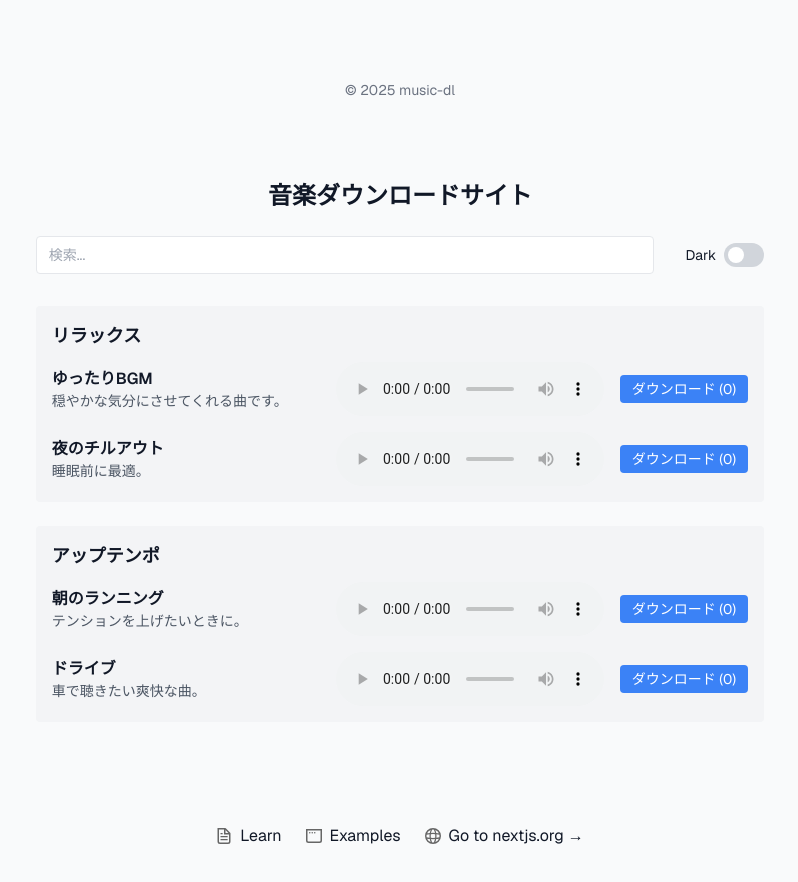
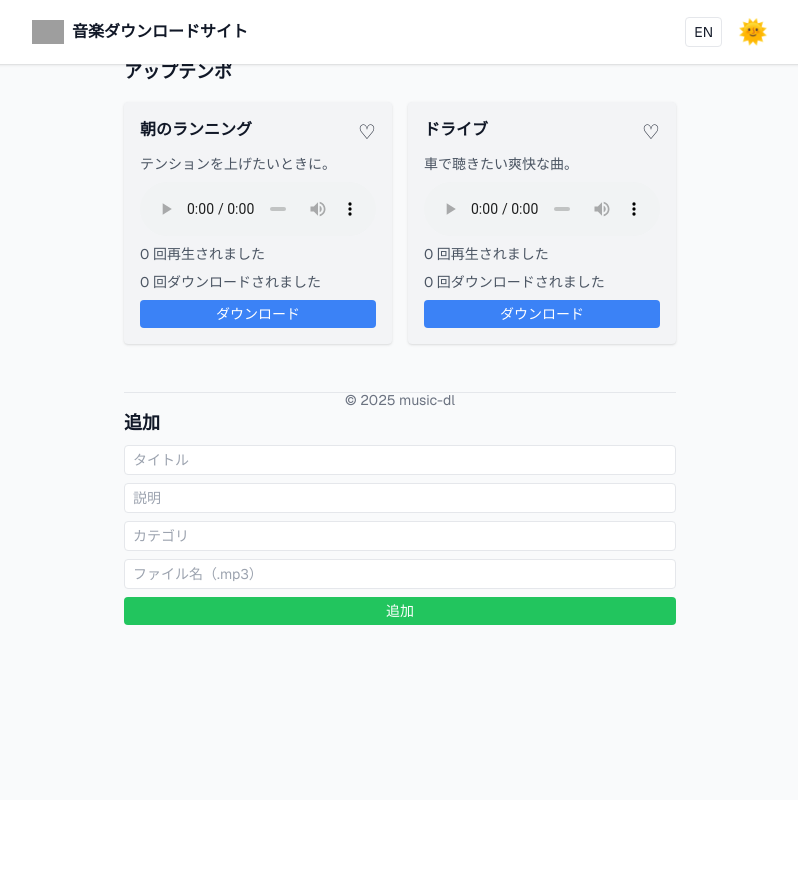
Before and after one commit to taimaruzen/music-dl, a Next.js app: page / in a window 1280 px wide. Shown: the top 882 px of the page, without its empty margins (240-1038 px from the left). After the commit the page ends 800 px from the top, so only its background shows below. Built offline with nearby package versions, Linux system fonts and the light colour scheme; grey boxes are pictures that could not be loaded.

Commit message:
Remove default Next.js content

```diff
--- a/pages/index.tsx
+++ b/pages/index.tsx
@@ -8,6 +8,7 @@ const geistSans = Geist({
   variable: "--font-geist-sans",
   subsets: ["latin"],
 });
+
 export type Track = {
   title: string;
   description: string;
@@ -19,7 +20,8 @@ const geistMono = Geist_Mono({
   variable: "--font-geist-mono",
   subsets: ["latin"],
 });
-const tracks: Track[] = [
+
+const initialTracks: Track[] = [
   {
     title: "ゆったりBGM",
     description: "穏やかな気分にさせてくれる曲です。",
@@ -46,21 +48,68 @@ const tracks: Track[] = [
   },
 ];
 
+const TEXTS = {
+  ja: {
+    siteTitle: '音楽ダウンロードサイト',
+    search: '検索...',
+    download: 'ダウンロード',
+    downloaded: '回ダウンロードされました',
+    played: '回再生されました',
+    add: '追加',
+    title: 'タイトル',
+    description: '説明',
+    category: 'カテゴリ',
+    file: 'ファイル名（.mp3）',
+    noMatch: '一致する楽曲はありません',
+    all: 'すべて',
+  },
+  en: {
+    siteTitle: 'Music Download Site',
+    search: 'Search...',
+    download: 'Download',
+    downloaded: ' downloads',
+    played: ' plays',
+    add: 'Add',
+    title: 'Title',
+    description: 'Description',
+    category: 'Category',
+    file: 'File name (.mp3)',
+    noMatch: 'No matching tracks',
+    all: 'All',
+  },
+} as const;
+
 export default function Home() {
-  const [search, setSearch] = useState("");
+  const [search, setSearch] = useState('');
   const [isDark, setIsDark] = useState(false);
-  const [counts, setCounts] = useState<Record<string, number>>({});
+  const [lang, setLang] = useState<'ja' | 'en'>('ja');
+  const [trackList, setTrackList] = useState<Track[]>(initialTracks);
+  const [category, setCategory] = useState<string>(TEXTS.ja.all);
+  const [downloadCounts, setDownloadCounts] = useState<Record<string, number>>({});
+  const [playCounts, setPlayCounts] = useState<Record<string, number>>({});
+  const [favorites, setFavorites] = useState<Record<string, boolean>>({});
+  const [form, setForm] = useState({ title: '', description: '', category: '', file: '' });
 
   useEffect(() => {
-    const saved = localStorage.getItem("downloadCounts");
-    if (saved) {
-      setCounts(JSON.parse(saved));
-    }
+    const d = localStorage.getItem('downloadCounts');
+    if (d) setDownloadCounts(JSON.parse(d));
+    const p = localStorage.getItem('playCounts');
+    if (p) setPlayCounts(JSON.parse(p));
+    const f = localStorage.getItem('favorites');
+    if (f) setFavorites(JSON.parse(f));
   }, []);
 
   useEffect(() => {
-    localStorage.setItem("downloadCounts", JSON.stringify(counts));
-  }, [counts]);
+    localStorage.setItem('downloadCounts', JSON.stringify(downloadCounts));
+  }, [downloadCounts]);
+
+  useEffect(() => {
+    localStorage.setItem('playCounts', JSON.stringify(playCounts));
+  }, [playCounts]);
+
+  useEffect(() => {
+    localStorage.setItem('favorites', JSON.stringify(favorites));
+  }, [favorites]);
 
   useEffect(() => {
     const root = document.documentElement;
@@ -71,13 +120,31 @@ export default function Home() {
     }
   }, [isDark]);
 
-  const filtered = tracks.filter((t) =>
-    (t.title + t.description).toLowerCase().includes(search.toLowerCase())
-  );
-  const categories = Array.from(new Set(filtered.map((t) => t.category)));
+  const filtered = trackList.filter((t) => {
+    const matchCat = category === TEXTS[lang].all || t.category === category;
+    const matchText = (t.title + t.description).toLowerCase().includes(search.toLowerCase());
+    return matchCat && matchText;
+  });
+
+  const filteredCategories = Array.from(new Set(filtered.map((t) => t.category)));
+  const categories = Array.from(new Set(trackList.map((t) => t.category)));
 
   const handleDownload = (file: string) => {
-    setCounts((prev) => ({ ...prev, [file]: (prev[file] || 0) + 1 }));
+    setDownloadCounts((prev) => ({ ...prev, [file]: (prev[file] || 0) + 1 }));
+  };
+
+  const handlePlay = (file: string) => {
+    setPlayCounts((prev) => ({ ...prev, [file]: (prev[file] || 0) + 1 }));
+  };
+
+  const toggleFavorite = (file: string) => {
+    setFavorites((prev) => ({ ...prev, [file]: !prev[file] }));
+  };
+
+  const addTrack = () => {
+    if (!form.title || !form.file) return;
+    setTrackList([...trackList, { ...form }]);
+    setForm({ title: '', description: '', category: '', file: '' });
   };
 
   return (
@@ -89,112 +156,124 @@ export default function Home() {
         <link rel="icon" href="/favicon.ico" />
       </Head>
       <div className={`min-h-screen bg-gray-50 dark:bg-gray-900 text-gray-900 dark:text-gray-100 ${styles.page} ${geistSans.variable} ${geistMono.variable}`}>
-        <main className={styles.main}>
-          <div className="max-w-3xl mx-auto p-4">
-            <h1 className="text-2xl font-bold mb-4 text-center">音楽ダウンロードサイト</h1>
-            <div className="sticky top-0 z-10 bg-gray-50 dark:bg-gray-900 py-2 mb-6 flex items-center gap-4">
+        <header className="fixed top-0 w-full z-50 bg-white dark:bg-gray-900 shadow">
+          <div className="max-w-screen-md mx-auto flex items-center justify-between p-4">
+            <div className="flex items-center gap-2">
+              <Image src="/logo.png" alt="サイトロゴ" width={32} height={32} />
+              <span className="font-bold">{TEXTS[lang].siteTitle}</span>
+            </div>
+            <div className="flex items-center gap-4">
+              <button onClick={() => setLang(lang === 'ja' ? 'en' : 'ja')} className="text-sm border px-2 py-1 rounded">
+                {lang === 'ja' ? 'EN' : 'JA'}
+              </button>
+              <button onClick={() => setIsDark(!isDark)} className="text-2xl">
+                {isDark ? '🌙' : '🌞'}
+              </button>
+            </div>
+          </div>
+        </header>
+        <main className="pt-20 max-w-screen-md mx-auto p-4 flex flex-col gap-6">
           <input
             type="text"
-                placeholder="検索..."
+            placeholder={TEXTS[lang].search}
             value={search}
             onChange={(e) => setSearch(e.target.value)}
-                className="flex-1 border rounded px-3 py-2 text-sm focus:outline-none"
+            className="border rounded px-3 py-2 text-sm focus:outline-none"
           />
-              <label className="flex items-center cursor-pointer ml-4">
-                <span className="mr-2 text-sm">Dark</span>
-                <input
-                  type="checkbox"
-                  className="sr-only"
-                  checked={isDark}
-                  onChange={(e) => setIsDark(e.target.checked)}
-                />
-                <div className="w-10 h-6 bg-gray-300 rounded-full p-1 flex items-center">
-                  <div
-                    className={`bg-white w-4 h-4 rounded-full transform transition ${
-                      isDark ? "translate-x-4" : ""
+          <div className="flex gap-2 overflow-x-auto pb-2">
+            {[TEXTS[lang].all, ...categories].map((cat) => (
+              <button
+                key={cat}
+                onClick={() => setCategory(cat)}
+                className={`px-3 py-1 rounded border whitespace-nowrap ${
+                  category === cat ? 'bg-blue-600 text-white' : 'bg-white dark:bg-gray-800'
                 }`}
-                  />
+              >
+                {cat}
+              </button>
+            ))}
           </div>
-              </label>
-            </div>
-            {categories.map((cat) => (
-              <section key={cat} className="bg-gray-100 dark:bg-gray-800 rounded p-4 mb-6">
-                <h2 className="text-lg font-bold mb-3">{cat}</h2>
-                <div className="flex flex-col gap-4">
+          {filtered.length === 0 && (
+            <p className="text-center text-gray-500">{TEXTS[lang].noMatch}</p>
+          )}
+          {filteredCategories.map((cat) => (
+            <section key={cat} className="flex flex-col gap-2">
+              <h2 className="text-lg font-bold mb-2">{cat}</h2>
+              <div className="grid gap-4 sm:grid-cols-2">
                 {filtered
                   .filter((t) => t.category === cat)
                   .map((track) => (
-                      <div key={track.file} className="flex flex-wrap items-center gap-4">
-                        <div className="flex-1 min-w-[150px]">
+                    <div
+                      key={track.file}
+                      className="bg-gray-100 dark:bg-gray-800 rounded p-4 shadow transform transition duration-300 hover:scale-105 flex flex-col gap-2"
+                    >
+                      <div className="flex items-start justify-between">
                         <h3 className="font-semibold">{track.title}</h3>
-                          <p className="text-sm text-gray-600 dark:text-gray-300">
-                            {track.description}
-                          </p>
+                        <button onClick={() => toggleFavorite(track.file)} className="text-xl">
+                          {favorites[track.file] ? '♥' : '♡'}
+                        </button>
                       </div>
+                      <p className="text-sm text-gray-600 dark:text-gray-300">{track.description}</p>
                       <audio
                         controls
-                          className="flex-1 min-w-[180px]"
+                        className="w-full"
                         src={`/bgm/${track.file}`}
+                        onPlay={() => handlePlay(track.file)}
                       />
+                      <p className="text-sm text-gray-600 dark:text-gray-300">
+                        {(playCounts[track.file] || 0)} {TEXTS[lang].played}
+                      </p>
+                      <p className="text-sm text-gray-600 dark:text-gray-300">
+                        {(downloadCounts[track.file] || 0)} {TEXTS[lang].downloaded}
+                      </p>
                       <a
                         href={`/bgm/${track.file}`}
                         download
                         onClick={() => handleDownload(track.file)}
-                          className="px-3 py-1 text-sm bg-blue-500 hover:bg-blue-600 text-white rounded"
+                        className="mt-auto px-3 py-1 text-sm bg-blue-500 hover:bg-blue-600 text-white rounded text-center"
                       >
-                          ダウンロード ({counts[track.file] || 0})
+                        {TEXTS[lang].download}
                       </a>
                     </div>
                   ))}
               </div>
             </section>
           ))}
-          </div>
+          <section className="border-t pt-4 mt-6 flex flex-col gap-2">
+            <h2 className="text-lg font-bold">{TEXTS[lang].add}</h2>
+            <input
+              type="text"
+              placeholder={TEXTS[lang].title}
+              value={form.title}
+              onChange={(e) => setForm({ ...form, title: e.target.value })}
+              className="border rounded px-2 py-1 text-sm"
+            />
+            <input
+              type="text"
+              placeholder={TEXTS[lang].description}
+              value={form.description}
+              onChange={(e) => setForm({ ...form, description: e.target.value })}
+              className="border rounded px-2 py-1 text-sm"
+            />
+            <input
+              type="text"
+              placeholder={TEXTS[lang].category}
+              value={form.category}
+              onChange={(e) => setForm({ ...form, category: e.target.value })}
+              className="border rounded px-2 py-1 text-sm"
+            />
+            <input
+              type="text"
+              placeholder={TEXTS[lang].file}
+              value={form.file}
+              onChange={(e) => setForm({ ...form, file: e.target.value })}
+              className="border rounded px-2 py-1 text-sm"
+            />
+            <button onClick={addTrack} className="px-3 py-1 bg-green-500 hover:bg-green-600 text-white rounded text-sm">
+              {TEXTS[lang].add}
+            </button>
+          </section>
         </main>
-        <footer className={styles.footer}>
-          <a
-            href="https://nextjs.org/learn?utm_source=create-next-app&utm_medium=default-template&utm_campaign=create-next-app"
-            target="_blank"
-            rel="noopener noreferrer"
-          >
-            <Image
-              aria-hidden
-              src="/file.svg"
-              alt="File icon"
-              width={16}
-              height={16}
-            />
-            Learn
-          </a>
-          <a
-            href="https://vercel.com/templates?framework=next.js&utm_source=create-next-app&utm_medium=default-template&utm_campaign=create-next-app"
-            target="_blank"
-            rel="noopener noreferrer"
-          >
-            <Image
-              aria-hidden
-              src="/window.svg"
-              alt="Window icon"
-              width={16}
-              height={16}
-            />
-            Examples
-          </a>
-          <a
-            href="https://nextjs.org?utm_source=create-next-app&utm_medium=default-template&utm_campaign=create-next-app"
-            target="_blank"
-            rel="noopener noreferrer"
-          >
-            <Image
-              aria-hidden
-              src="/globe.svg"
-              alt="Globe icon"
-              width={16}
-              height={16}
-            />
-            Go to nextjs.org →
-          </a>
-        </footer>
         <footer className="text-center text-sm text-gray-500 py-4">© 2025 music-dl</footer>
       </div>
     </>
```
Lines whose indentation alone changed are shown as unchanged.
